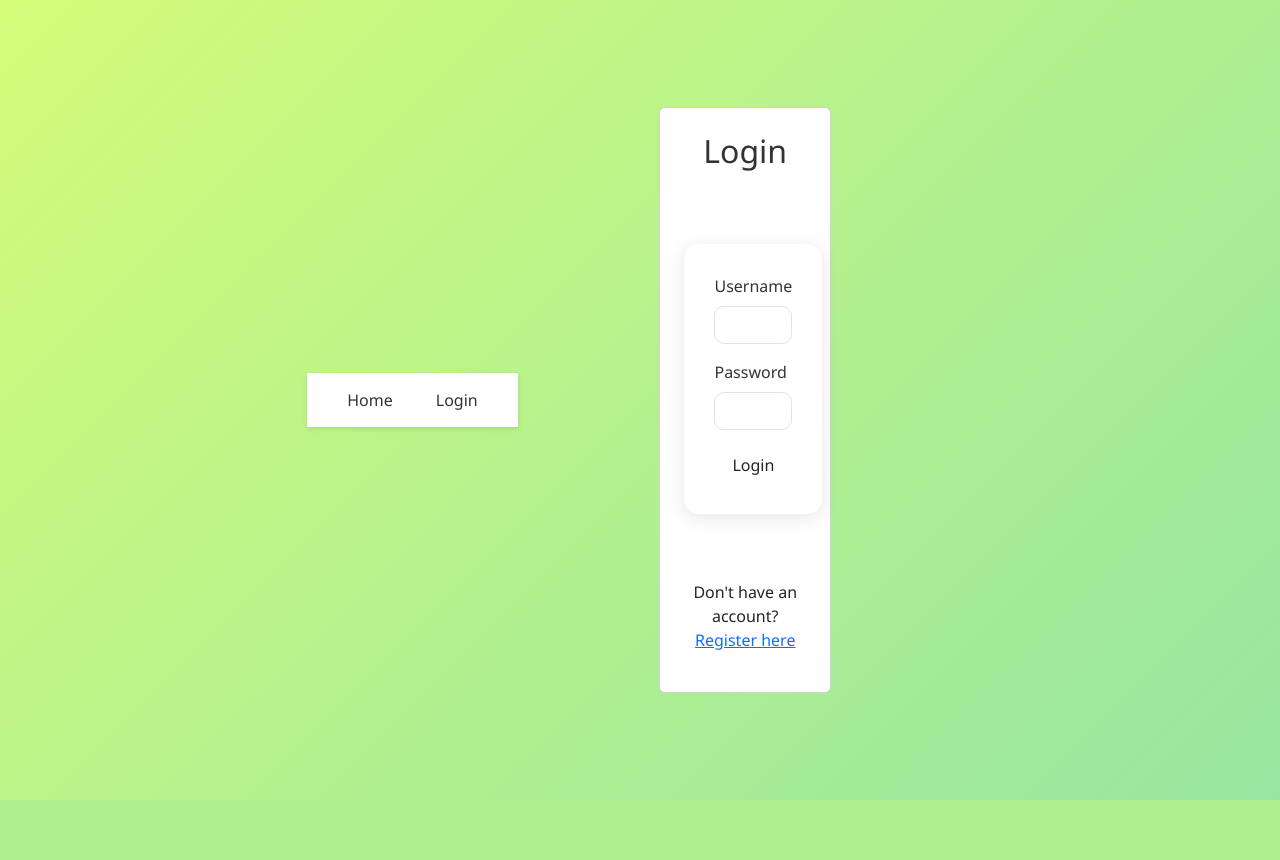
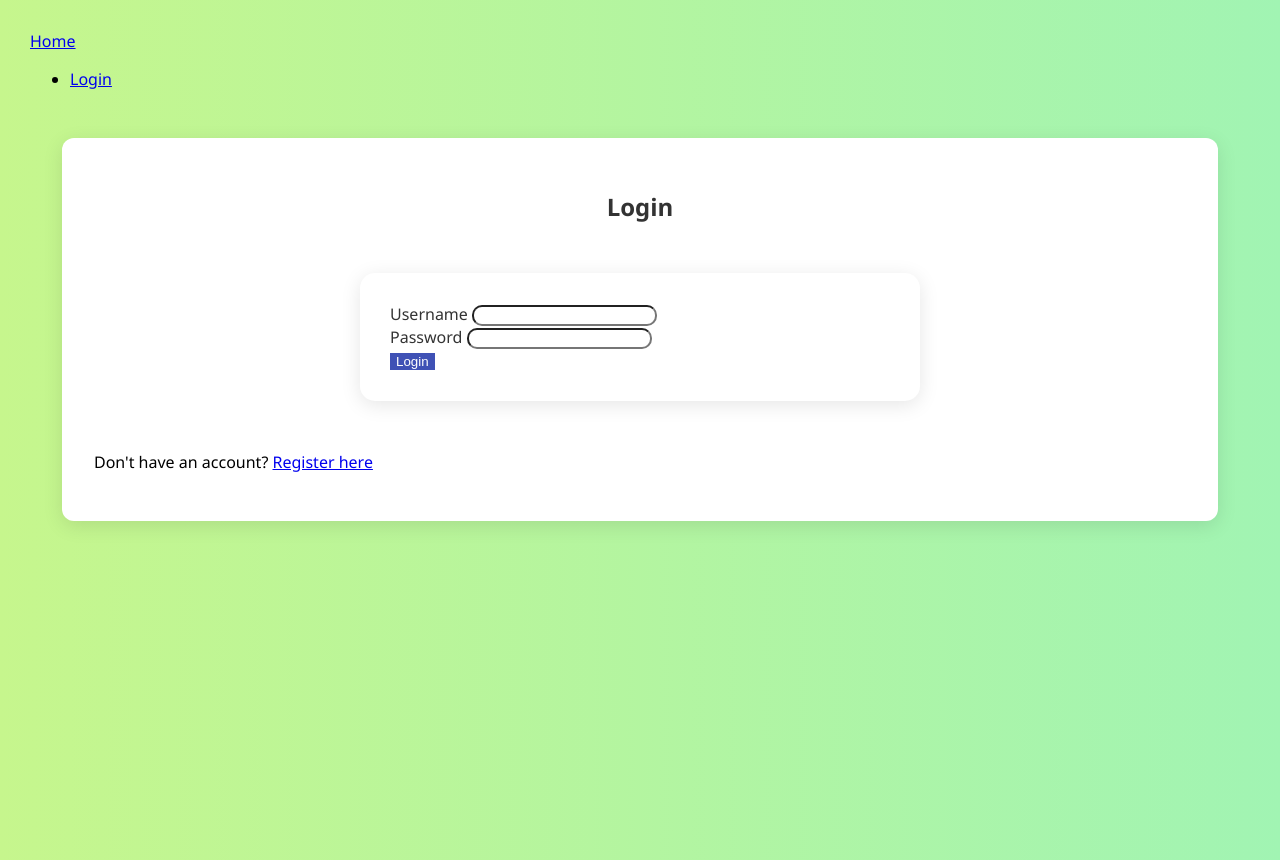
Before and after one commit to Sheraz-udd-in/Chat_Application, a Django app: template chatapp/app/templates/login.html in a window 1280 px wide. Before the commit the page ends 800 px from the top, so only its background shows below. Run offline with Django 5.2, Linux system fonts and the light colour scheme; the template is opened without the code that fills it, so the values that code supplies are empty.

Commit message:
Frontend

```diff
--- a/chatapp/app/static/login.css
+++ b/chatapp/app/static/login.css
@@ -1,91 +1,39 @@
- * {
-    box-sizing: border-box;
+body {
+  background: linear-gradient(to right, #c6f68d, #a1f4b3);
+  min-height: 100vh;
+  display: flex;
+  flex-direction: column;
 }
 
-  body {
-    font-family: 'Segoe UI', Tahoma, Geneva, Verdana, sans-serif;
-    background: linear-gradient(135deg, #d4fc79, #96e6a1);
-    margin: 0;
-    padding: 0;
-    height: 100vh;
-    display: flex;
-    align-items: center;
-    justify-content: center;
+/* Login Card */
+.card {
+  border-radius: 12px;
+  box-shadow: 0 5px 20px rgba(0, 0, 0, 0.1);
+  background: white;
+  padding: 2rem;
+  animation: fadeIn 0.6s ease-in-out;
 }
 
-  .login-container {
-    background: white;
-    padding: 40px 30px;
-    border-radius: 15px;
-    box-shadow: 0 8px 20px rgba(0, 0, 0, 0.2);
-    width: 100%;
-    max-width: 400px;
-    transition: all 0.3s ease-in-out;
+/* Custom button */
+.btn-custom {
+  background-color: #3f51b5;
+  color: white;
+  font-weight: 500;
+  border: none;
+  transition: 0.3s ease;
 }
 
-  .login-container:hover {
-    transform: translateY(-3px);
-    box-shadow: 0 12px 30px rgba(0, 0, 0, 0.25);
+.btn-custom:hover {
+  background-color: #303f9f;
 }
 
-  .login-container h2 {
-    text-align: center;
-    margin-bottom: 25px;
-    color: #333;
+@keyframes fadeIn {
+  from {
+    opacity: 0;
+    transform: translateY(20px);
   }
-
-  .login-container label {
-    display: block;
-    margin: 10px 0 5px;
-    color: #444;
-    font-weight: 600;
+  to {
+    opacity: 1;
+    transform: translateY(0);
   }
-
-  .login-container input[type="text"],
-  .login-container input[type="password"] {
-    width: 100%;
-    padding: 12px 10px;
-    border: 1px solid #ccc;
-    border-radius: 8px;
-    font-size: 14px;
-    transition: border 0.2s ease-in-out;
 }
-
-  .login-container input:focus {
-    border-color: #00c896;
-    outline: none;
-  }
-
-  .login-container button {
-    width: 100%;
-    padding: 12px;
-    margin-top: 20px;
-    border: none;
-    border-radius: 8px;
-    background-color: #00c896;
-    color: rgb(165, 76, 76);
-    font-size: 16px;
-    font-weight: bold;
-    cursor: pointer;
-    transition: background 0.2s ease-in-out;
-  }
-
-  .login-container button:hover {
-    background-color: #00ac84;
-  }
-
-  .login-container p {
-    text-align: center;
-    margin-top: 20px;
-    font-size: 14px;
-  }
-
-  .login-container a {
-    color: #00ac84;
-    text-decoration: none;
-    font-weight: 600;
-  }
-
-  .login-container a:hover {
-    text-decoration: underline;
-  }
--- a/chatapp/app/static/regis.css
+++ b/chatapp/app/static/regis.css
@@ -1,4 +1,3 @@
-/* regis.css */
 body {
   background: linear-gradient(to right, #74ebd5, #9face6);
   font-family: 'Segoe UI', Tahoma, Geneva, Verdana, sans-serif;
@@ -42,22 +41,3 @@ h2 {
 .btn-primary:hover {
   background-color: #0056b3;
 }
-
-nav {
-  background-color: #ffffff;
-  padding: 15px 40px;
-  display: flex;
-  justify-content: flex-end;
-  gap: 20px;
-  box-shadow: 0 2px 5px rgba(0,0,0,0.1);
-}
-
-nav a {
-  text-decoration: none;
-  color: #333;
-  font-weight: 500;
-}
-
-nav a:hover {
-  color: #007bff;
-}
--- a/chatapp/app/static/style.css
+++ b/chatapp/app/static/style.css
@@ -1,33 +1,10 @@
 body {
-    font-family: Arial, sans-serif;
-    margin: 0;
-    padding: 0;
-    background: #f8f9fa;
-}
-
-nav {
-    background-color: #343a40;
-    color: white;
-    padding: 1rem;
-    display: flex;
-    gap: 1rem;
-}
-
-nav a {
-    color: white;
-    text-decoration: none;
+  font-family: Arial, sans-serif;
+  margin: 0;
+  padding: 0;
+  background: #f8f9fa;
 }
 
 main {
-    padding: 2rem;
+  padding: 2rem;
 }
-
-footer {
-    text-align: center;
-    padding: 1rem;
-    background-color: #343a40;
-    color: white;
-    position: fixed;
-    bottom: 0;
-    width: 100%;
-}
--- a/chatapp/app/templates/base.html
+++ b/chatapp/app/templates/base.html
@@ -5,24 +5,27 @@
   <title>{% block title %}ChatApp{% endblock %}</title>
   {% load static %}
   <link rel="stylesheet" href="{% static 'style.css' %}">
-  <link href="https://cdn.jsdelivr.net/npm/bootstrap@5.3.0/dist/css/bootstrap.min.css" rel="stylesheet">
-  <script src="https://cdn.jsdelivr.net/npm/bootstrap@5.3.0/dist/js/bootstrap.bundle.min.js"></script>
-
   <link rel="stylesheet" href="{% static 'regis.css' %}">
   <link rel="stylesheet" href="{% static 'login.css' %}">
 </head>
 <body>
-  <nav>
-  <a href="{% url 'index' %}">Home</a>
-  {% if request.user.is_authenticated %}
-            <li><a href="{% url 'logout' %}">Logout</a></li>
-            <li>{{request.user.username}}</li>
-
-        {% else %}
-            <li><a href="{% url 'login' %}">Login</a></li>
-        {% endif %}
+  <nav class="navbar navbar-expand-lg navbar-dark bg-dark px-3">
+  <a class="navbar-brand text-white" href="{% url 'index' %}">Home</a>
+  <ul class="navbar-nav ms-auto d-flex flex-row gap-3">
+    {% if request.user.is_authenticated %}
+      <li class="nav-item">
+        <a class="nav-link text-white" href="{% url 'logout' %}">Logout</a>
+      </li>
+      <li class="nav-item text-white nav-link">
+        {{ request.user.username }}
+      </li>
+    {% else %}
+      <li class="nav-item">
+        <a class="nav-link text-white" href="{% url 'login' %}">Login</a>
+      </li>
+    {% endif %}
+  </ul>
 </nav>
-
 
   <main>
     {% block content %}{% endblock %}
--- a/chatapp/app/urls.py
+++ b/chatapp/app/urls.py
@@ -1,10 +1,13 @@
 from django.conf import settings
 from django.conf.urls.static import static
 from django.urls import path,include
-from . import views
+from app.views import *
 
 urlpatterns = [
-
+    path('', indexView, name='index'),
+    path('login/', loginView, name='login'),
+    path('logout/', logoutView, name='logout'),
+    path('register/', register, name='register'),
 ]
 
 if settings.DEBUG:
--- a/chatapp/chatapp/settings.py
+++ b/chatapp/chatapp/settings.py
@@ -112,6 +112,7 @@ USE_I18N = True
 
 USE_TZ = True
 
+LOGIN_URL = 'login'  # matches the name in your url pattern
 
 # Static files (CSS, JavaScript, Images)
 # https://docs.djangoproject.com/en/5.2/howto/static-files/
```
Also changed, not shown: chatapp/app/templates/register.html (line endings or trailing spaces). Lines whose indentation alone changed are shown as unchanged.
